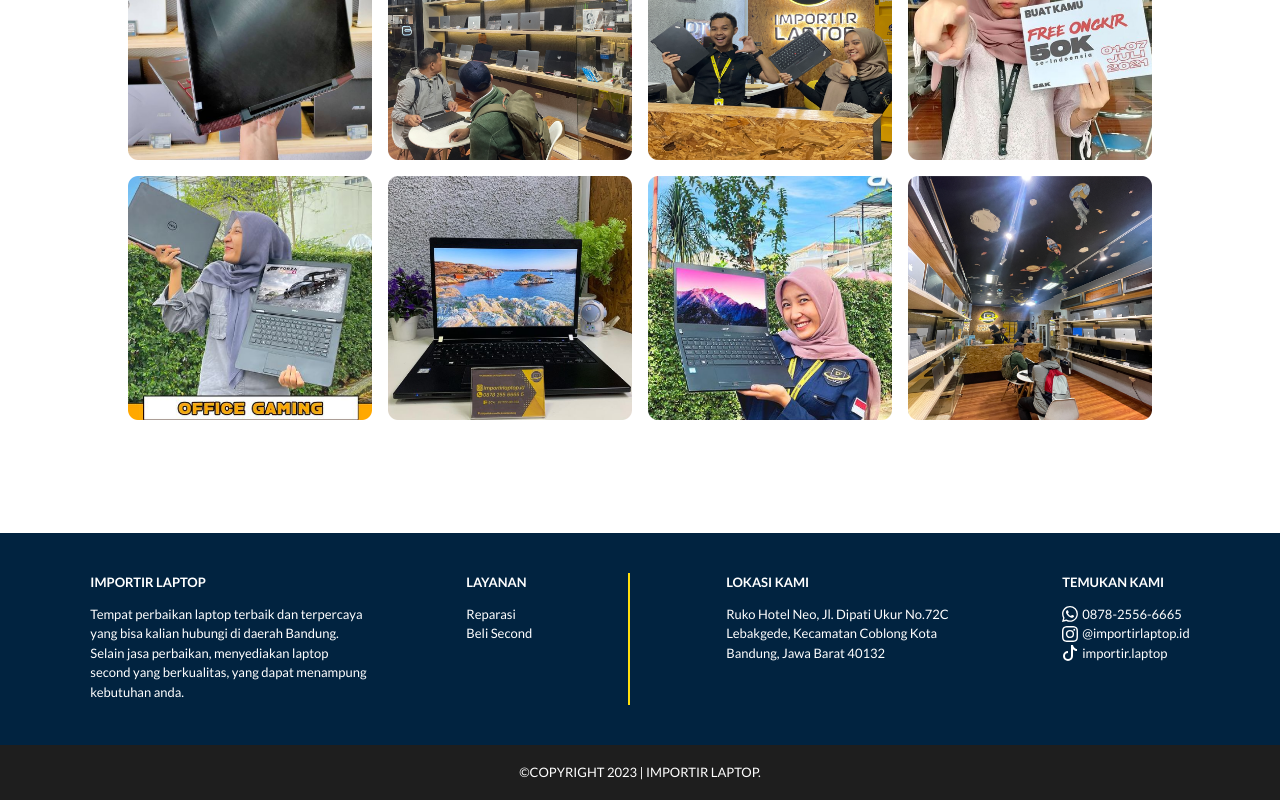
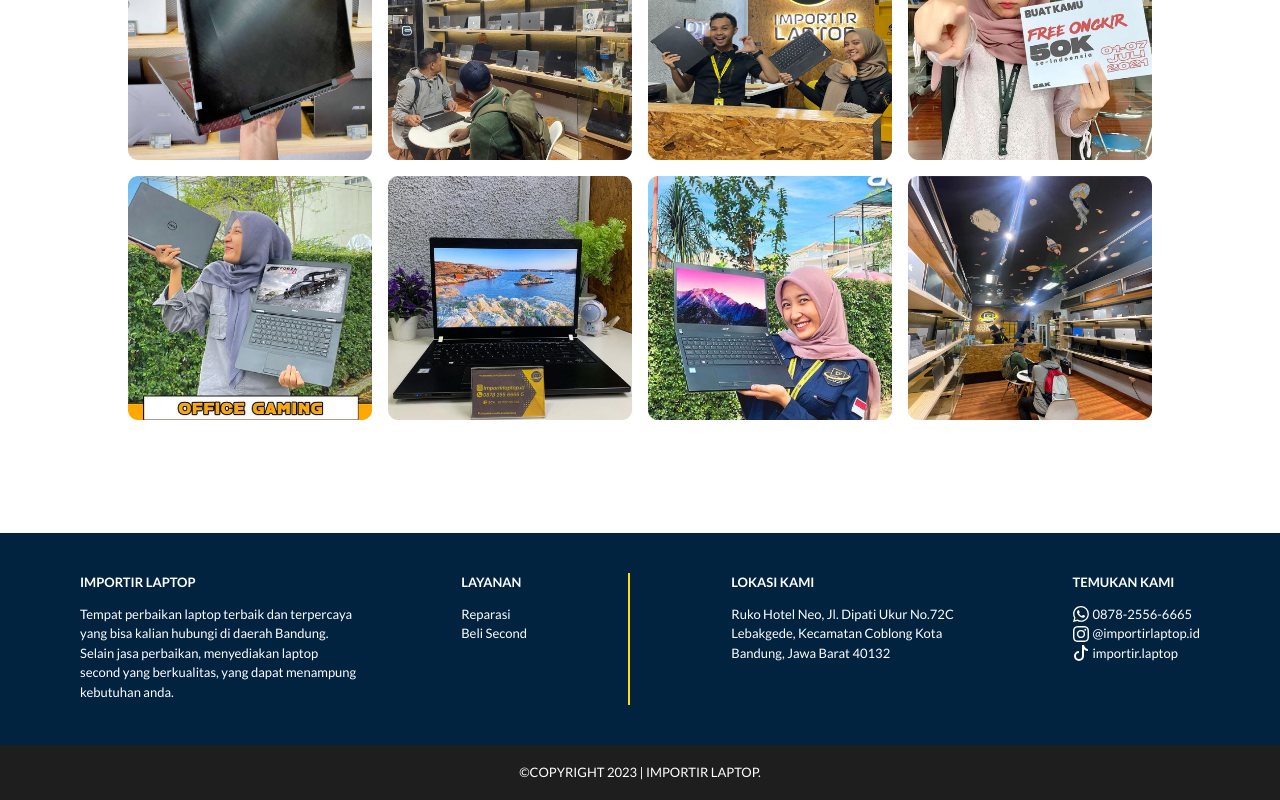
Before and after one commit to kalam-md/importir-laptop, a React (Vite) app: page /kontak in a window 1280 px wide. Shown: the part 718-1518 px from the top of the page. Built offline with nearby package versions, Linux system fonts and the light colour scheme.

Commit message:
web fix3

```diff
--- a/src/components/Footer.jsx
+++ b/src/components/Footer.jsx
@@ -4,8 +4,8 @@ import { Link } from "react-router-dom";
 export default function Footer() {
   return (
     <>
-      <div className="flex-col md:flex md:flex-row md:justify-evenly py-10 bg-primary px-5 md:px-[5rem] text-white">
-        <div className="flex flex-col md:flex-row md:justify-evenly md:gap-[6rem] mt-5 md:mt-0">
+      <div className="flex-col md:flex md:flex-row md:justify-between py-10 bg-primary px-5 md:px-[5rem] text-white">
+        <div className="flex flex-col md:flex-row md:justify-between md:gap-[6rem] mt-5 md:mt-0 w-full">
           <div className="">
             <p className="text-[13px] font-bold uppercase">Importir Laptop</p>
             <p className="text-[13px] mt-3 w-[280px]">Tempat perbaikan laptop terbaik dan terpercaya yang bisa kalian hubungi di daerah Bandung. Selain jasa perbaikan, menyediakan laptop second yang berkualitas, yang dapat menampung kebutuhan anda.</p>
```
